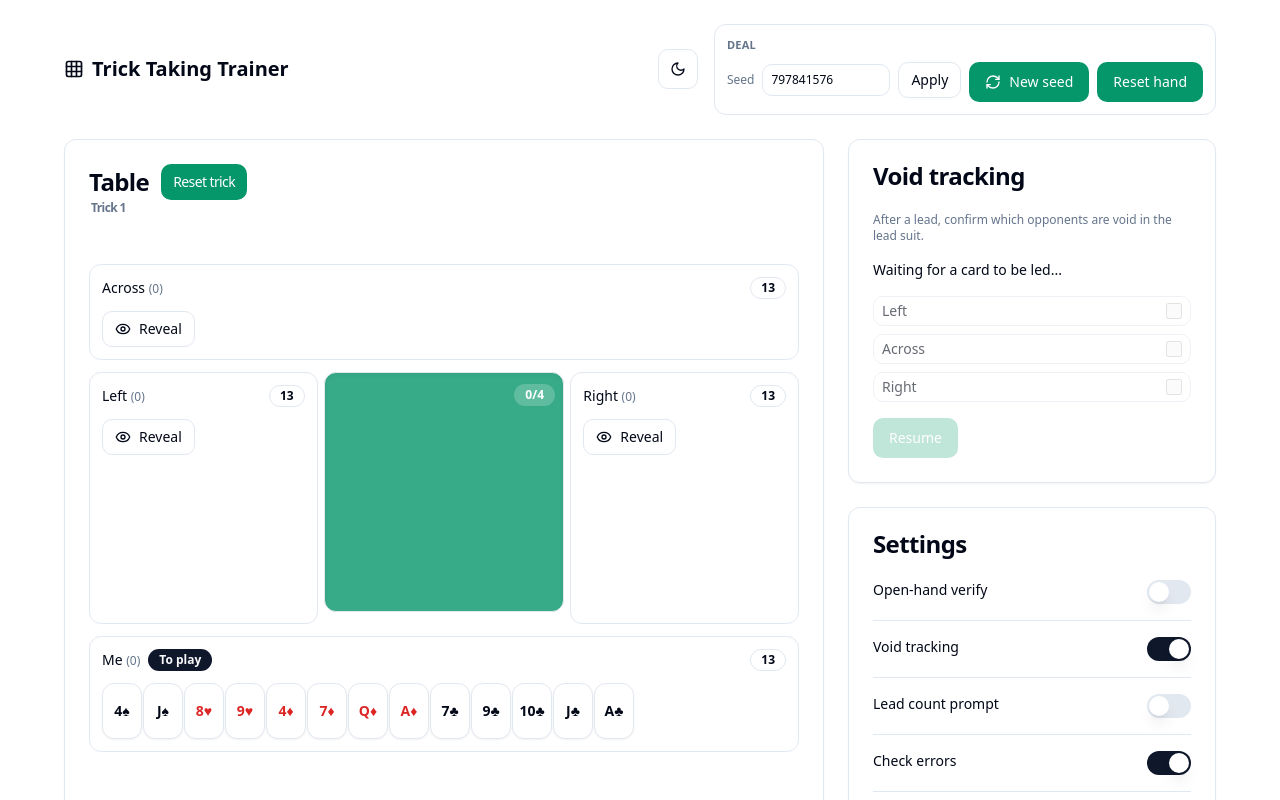
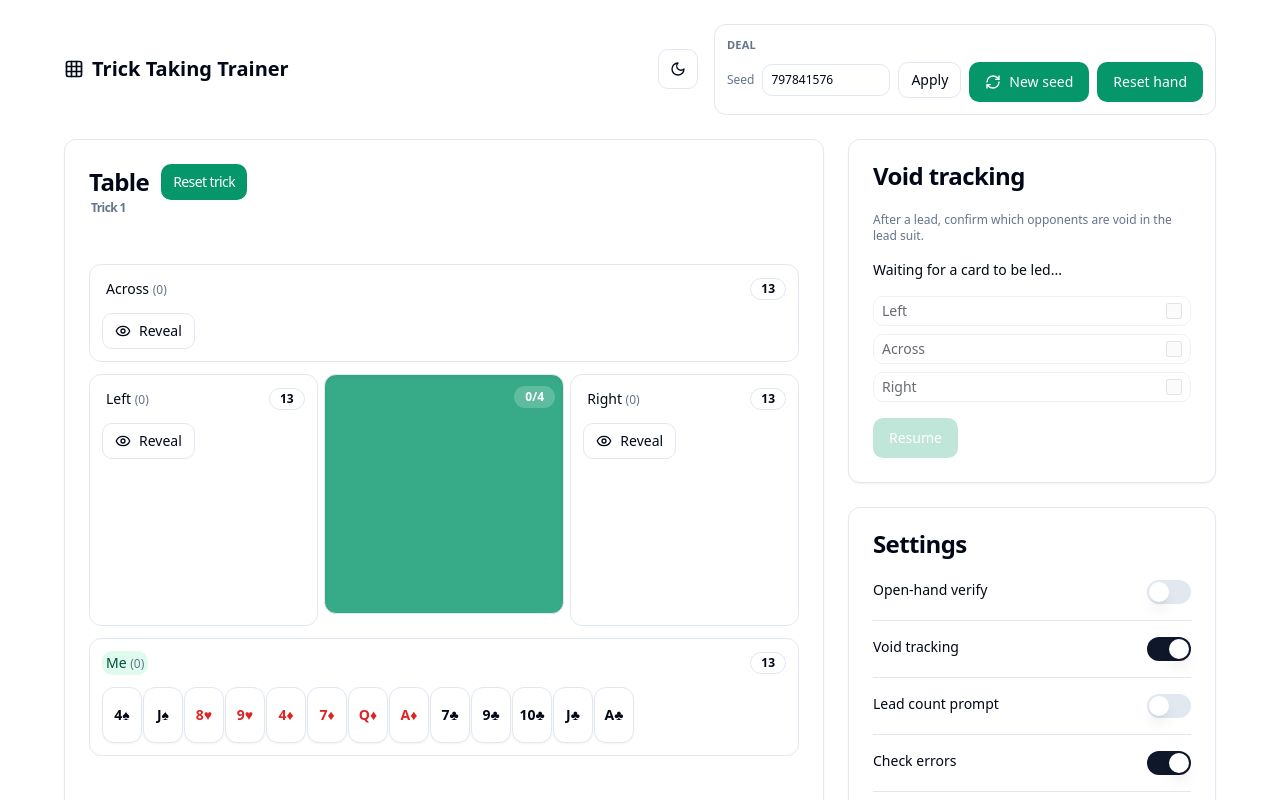
Before and after one commit to gsingh93/trick-taking-trainer, a React (Vite) app: page / in a window 1280 px wide. Shown: the top 800 px of the page. Built offline with nearby package versions, Linux system fonts and the light colour scheme; the HTML template or start-up script is replaced by a standard one.

Commit message:
Highlight current player name instead of To Play badge

```diff
--- a/src/App.tsx
+++ b/src/App.tsx
@@ -1056,11 +1056,17 @@ export default function App() {
                 {/* Across spans full width */}
                 <div className="col-span-3 rounded-xl border p-2 sm:p-3">
                   <div className="flex flex-col gap-1 sm:flex-row sm:items-center sm:justify-between">
-                    <div className="flex items-center gap-2 text-sm font-medium">
+                    <div
+                      className={
+                        "flex items-center gap-2 rounded-md px-1 py-0.5 text-sm font-medium " +
+                        (turn === "Across"
+                          ? "bg-emerald-100/70 text-emerald-900 dark:bg-emerald-900/40 dark:text-emerald-100"
+                          : "")
+                      }
+                    >
                       <span>
                         Across <span className="text-xs text-muted-foreground">({tricksWon.Across})</span>
                       </span>
-                      {turn === "Across" ? <Badge>To play</Badge> : null}
                     </div>
                     <Badge variant="outline">{hands.Across.length}</Badge>
                   </div>
@@ -1098,11 +1104,17 @@ export default function App() {
                   }
                 >
                   <div className="flex flex-col gap-1 sm:flex-row sm:items-center sm:justify-between">
-                    <div className="flex items-center gap-2 text-sm font-medium">
+                    <div
+                      className={
+                        "flex items-center gap-2 rounded-md px-1 py-0.5 text-sm font-medium " +
+                        (turn === "Left"
+                          ? "bg-emerald-100/70 text-emerald-900 dark:bg-emerald-900/40 dark:text-emerald-100"
+                          : "")
+                      }
+                    >
                       <span>
                         Left <span className="text-xs text-muted-foreground">({tricksWon.Left})</span>
                       </span>
-                      {turn === "Left" ? <Badge>To play</Badge> : null}
                     </div>
                     <Badge variant="outline">{hands.Left.length}</Badge>
                   </div>
@@ -1218,11 +1230,17 @@ export default function App() {
                   }
                 >
                   <div className="flex flex-col gap-1 sm:flex-row sm:items-center sm:justify-between">
-                    <div className="flex items-center gap-2 text-sm font-medium">
+                    <div
+                      className={
+                        "flex items-center gap-2 rounded-md px-1 py-0.5 text-sm font-medium " +
+                        (turn === "Right"
+                          ? "bg-emerald-100/70 text-emerald-900 dark:bg-emerald-900/40 dark:text-emerald-100"
+                          : "")
+                      }
+                    >
                       <span>
                         Right <span className="text-xs text-muted-foreground">({tricksWon.Right})</span>
                       </span>
-                      {turn === "Right" ? <Badge>To play</Badge> : null}
                     </div>
                     <Badge variant="outline">{hands.Right.length}</Badge>
                   </div>
@@ -1258,11 +1276,17 @@ export default function App() {
                 {/* Me spans full width */}
                 <div className="col-span-3 rounded-xl border p-2 sm:p-3">
                   <div className="flex flex-col gap-1 sm:flex-row sm:items-center sm:justify-between">
-                    <div className="flex items-center gap-2 text-sm font-medium">
+                    <div
+                      className={
+                        "flex items-center gap-2 rounded-md px-1 py-0.5 text-sm font-medium " +
+                        (turn === "Me"
+                          ? "bg-emerald-100/70 text-emerald-900 dark:bg-emerald-900/40 dark:text-emerald-100"
+                          : "")
+                      }
+                    >
                       <span>
                         Me <span className="text-xs text-muted-foreground">({tricksWon.Me})</span>
                       </span>
-                      {turn === "Me" ? <Badge>To play</Badge> : null}
                     </div>
                     <Badge variant="outline">{hands.Me.length}</Badge>
                   </div>
```
